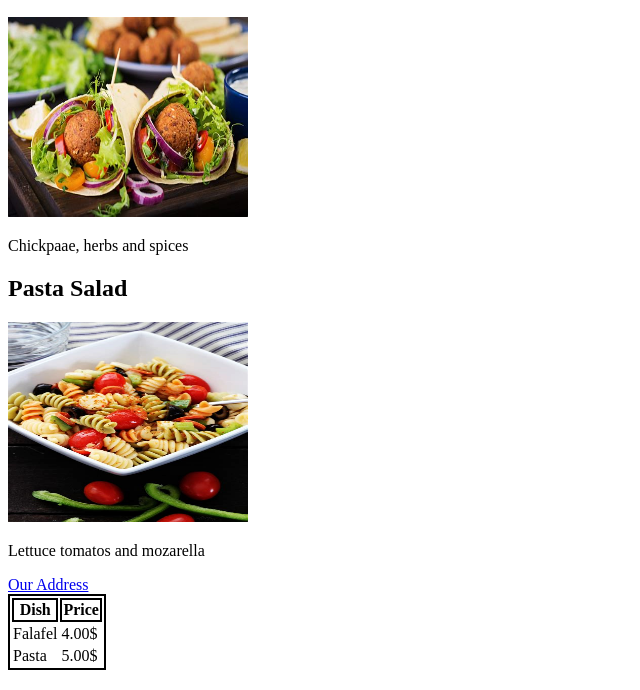
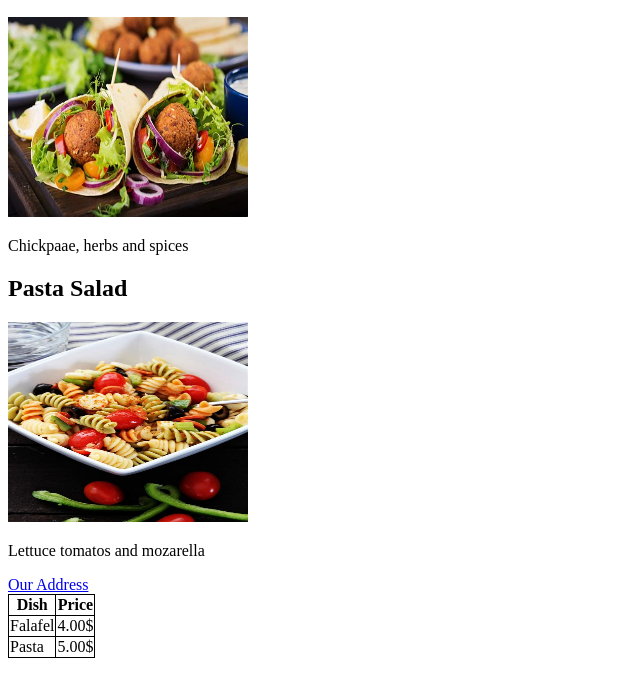
Before and after one commit to AshrafMuhammadNaeem/my-resturant, a plain HTML site: page index.html in a window 1280 px wide. Shown: the part 110-800 px from the top of the page, without its empty margins (0-640 px from the left). Drawn offline with Linux system fonts and the light colour scheme.

Commit message:
Update style.css
border collpase property was used to make borders look one and td selector was used on tr to improve table styling

```diff
--- a/style.css
+++ b/style.css
@@ -1,3 +1,4 @@
-table, th, tr{
-    border: 2px solid black;
+table, th, td{
+    border: 1px solid black;
+    border-collapse: collapse;
 }
```
